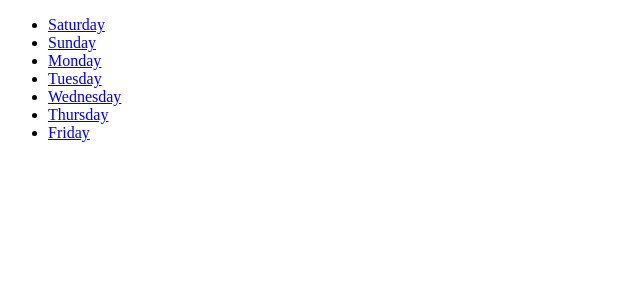
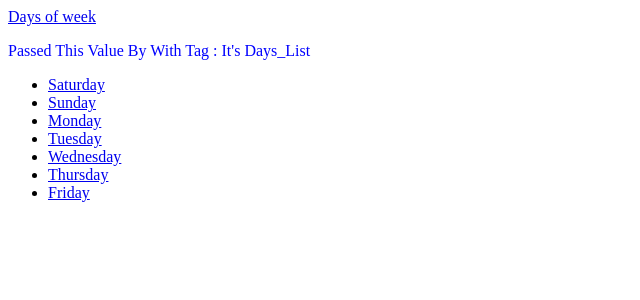
Before and after one commit to itz-Amethyst/Django_First, a Django app: page /days-of-week/ in a window 1280 px wide. Shown: the top 300 px of the page, without its empty margins (0-640 px from the left). Run offline with Django 4.2, Linux system fonts and the light colour scheme; tables that the repository leaves empty hold one stand-in row (values such as "Sample post").

Commit message:
feat: Added Shared partial views in .net and include it

```diff
--- a/challenges/templates/challenges/index.html
+++ b/challenges/templates/challenges/index.html
@@ -5,6 +5,7 @@
 {% endblock %}
 
 {% block content %}
+  {% include 'challenges/shared/header.html' with active_page="Passed this value by with tag : It's Days_list" %}
 	<ul>
         {% for day in days %}
             <li>
--- /dev/null
+++ b/challenges/templates/challenges/shared/header.html
@@ -0,0 +1,6 @@
+<header>
+    <nav>
+        <a href="{% url 'days_list' %}">Days of week</a>
+    </nav>
+    <p style="color: blue">{{ active_page | title}}</p>
+</header>
--- a/challenges/templates/challenges/show-item.html
+++ b/challenges/templates/challenges/show-item.html
@@ -5,6 +5,7 @@
 {% endblock %}
 
 {% block content %}
+   {% include 'challenges/shared/header.html' with active_page="Passed this value by with tag : It's Day_Details" %}
     <h1>{{ Day | title }}</h1>
     {% if Rango is not None %}
         {{ Rango }}
--- a/challenges/urls.py
+++ b/challenges/urls.py
@@ -5,7 +5,7 @@ from . import  views
 urlpatterns = [
 	# path('index', views.index),
 	# path('sunday', views.sunday),
-	path('',views.days_list),
+	path('',views.days_list, name = "days_list"),
 	path('<int:day>', views.dynamic_days_by_number),
 	path('<str:day>', views.dynamic_days, name="days-of-week")
 ]
```
